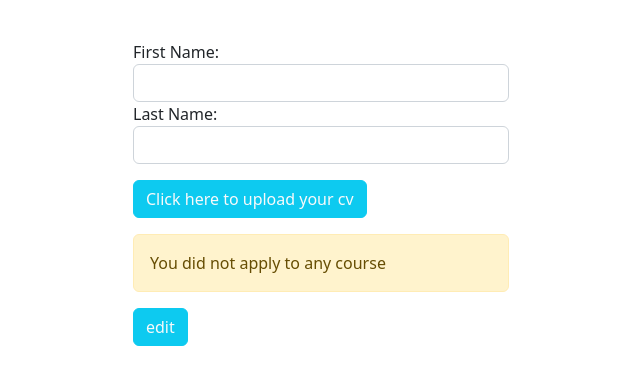
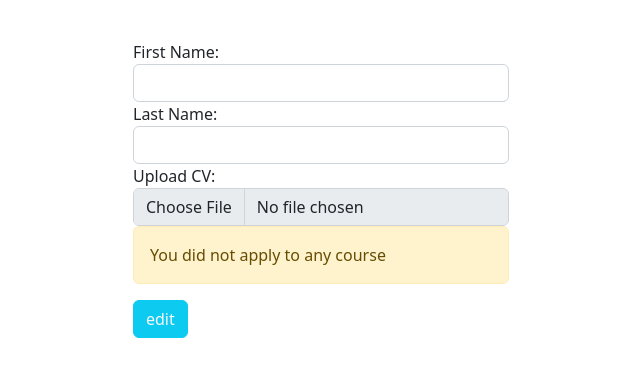
Before and after one commit to noura-ah/admission_project, a Django app: template admission_app/templates/student_profile.html in a window 1280 px wide. Shown: the part 62-447 px from the top of the page, without its empty margins (319-959 px from the left). Run offline with Django 3.2, Linux system fonts and the light colour scheme; the template is opened without the code that fills it, so the values that code supplies are empty; some libraries are stand-ins or nearby versions.

Commit message:
edit input file cv

```diff
--- a/admission_app/templates/student_profile.html
+++ b/admission_app/templates/student_profile.html
@@ -18,12 +18,9 @@
                     readonly>
             </div>
             <div>
-                <input type="file" name="cv" id="cv" style="display:none;" disabled/>
-                <label for="cv" id="cv-label" name="cv-lable" class="btn btn-info text-light mt-3 mb-3">Click
-                    here to upload your cv
-                </label>
-                <!-- <label for="">CV:</label>
-                <input type="file" name="cv" id="cv" value="{{user.cv}}" disabled> -->
+                <label for="cv">Upload CV:</label>
+                <input class="form-control" type="file" name="cv" id="cv" accept="application/pdf" disabled/>
+
             </div>
             {% if user.course %}
             <div>
```
